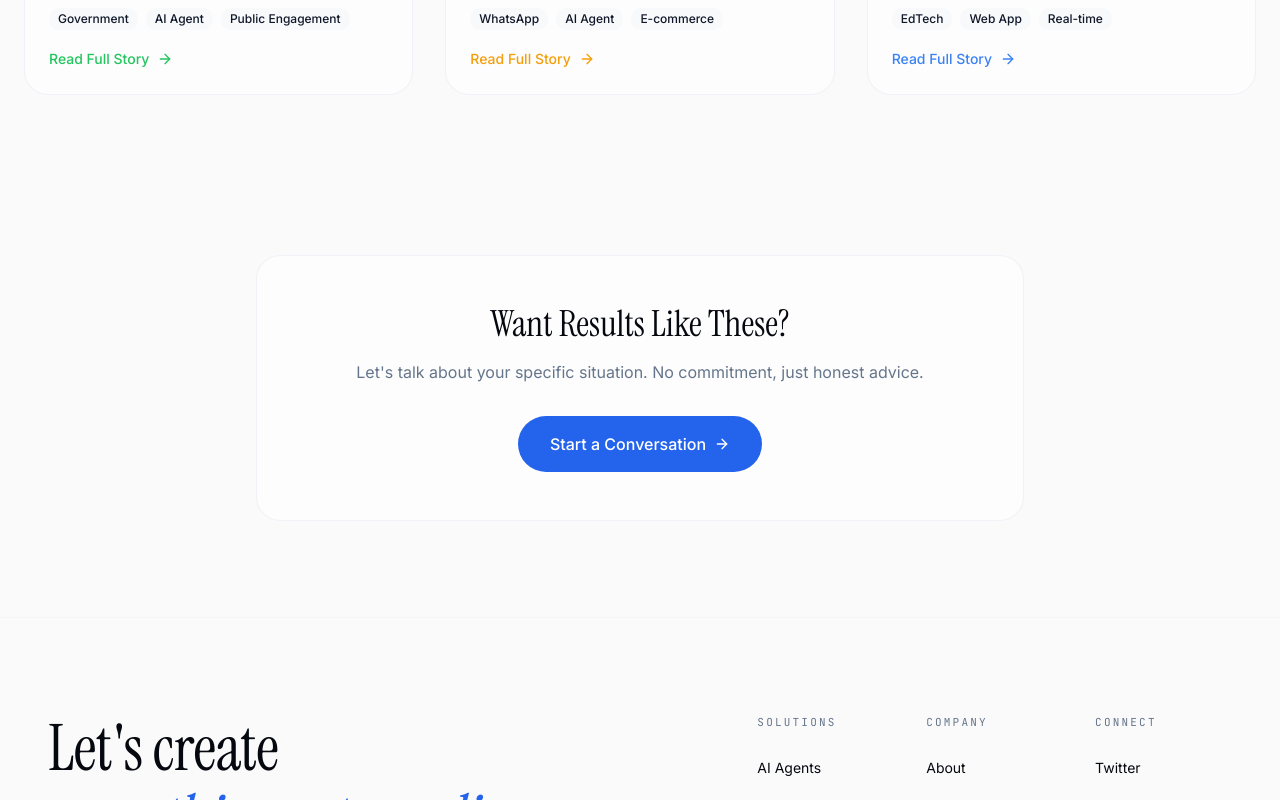
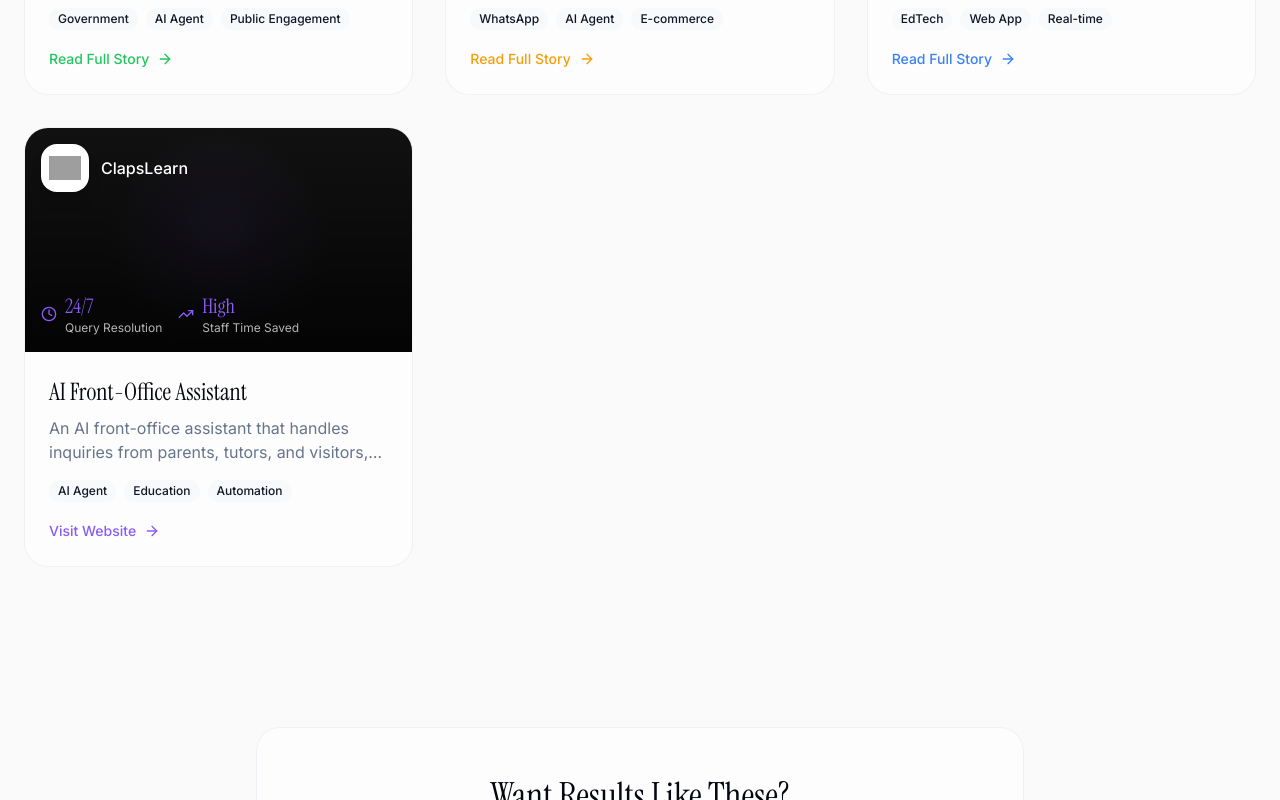
Before and after one commit to amnasahamed/boskimi, a Next.js app: page /case-studies in a window 1280 px wide. Shown: the part 840-1640 px from the top of the page. Built offline with nearby package versions, Linux system fonts and the light colour scheme; grey boxes are pictures that could not be loaded.

Commit message:
Add ClapsLearn AI bot to case studies and featured work

```diff
--- a/app/case-studies/page.tsx
+++ b/app/case-studies/page.tsx
@@ -51,9 +51,26 @@ const caseStudies = [
         ],
         color: "#3b82f6",
     },
+    {
+        slug: "clapslearn-ai",
+        title: "AI Front-Office Assistant",
+        client: "ClapsLearn",
+        desc: "An AI front-office assistant that handles inquiries from parents, tutors, and visitors, significantly reducing repetitive staff queries like a virtual receptionist.",
+        tags: ["AI Agent", "Education", "Automation"],
+        image: "https://clapslearn.com/images/hero-bg.jpg", // placeholder, can be updated later
+        logo: "https://cdn.brandfetch.io/idGKjDPWnh/theme/dark/logo.svg?c=1bxid64Mup7aczewSAYMX&t=1746853837154",
+        results: [
+            { label: "Query Resolution", value: "24/7", icon: Clock },
+            { label: "Staff Time Saved", value: "High", icon: TrendingUp },
+        ],
+        color: "#8b5cf6",
+        externalLink: "https://clapslearn.com/",
+    },
 ];
 
-function CaseStudyCard({ study, index }: { study: typeof caseStudies[0]; index: number }) {
+type CaseStudy = typeof caseStudies[0];
+
+function CaseStudyCard({ study, index }: { study: CaseStudy; index: number }) {
     return (
         <motion.div
             key={study.slug}
@@ -66,16 +83,33 @@ function CaseStudyCard({ study, index }: { study: typeof caseStudies[0]; index:
             {/* Image Section */}
             <div className="relative h-56 overflow-hidden">
                 <div className="absolute inset-0 bg-gradient-to-t from-black/80 via-black/40 to-transparent z-10" />
+                {study.image.startsWith("http") ? (
+                    <div
+                        className="absolute inset-0 bg-cover bg-center group-hover:scale-105 transition-transform duration-700"
+                        style={{
+                            backgroundImage: `radial-gradient(circle at center, rgba(139,92,246,0.1), transparent 50%)`,
+                            backgroundColor: '#111'
+                        }}
+                    />
+                ) : (
                     <Image
                         src={study.image}
                         alt={study.title}
                         fill
                         className="object-cover group-hover:scale-105 transition-transform duration-700"
                     />
+                )}
 
                 {/* Client badge */}
                 <div className="absolute top-4 left-4 z-20 flex items-center gap-3">
                     <div className="w-12 h-12 bg-white rounded-xl flex items-center justify-center p-2 shadow-lg">
+                        {study.logo.startsWith("http") ? (
+                            <img
+                                src={study.logo}
+                                alt={study.client}
+                                className="object-contain w-8 h-8"
+                            />
+                        ) : (
                             <Image
                                 src={study.logo}
                                 alt={study.client}
@@ -83,6 +117,7 @@ function CaseStudyCard({ study, index }: { study: typeof caseStudies[0]; index:
                                 height={40}
                                 className="object-contain"
                             />
+                        )}
                     </div>
                     <div>
                         <span className="font-medium text-white">{study.client}</span>
@@ -128,6 +163,18 @@ function CaseStudyCard({ study, index }: { study: typeof caseStudies[0]; index:
                     ))}
                 </div>
 
+                {study.externalLink ? (
+                    <a
+                        href={study.externalLink}
+                        target="_blank"
+                        rel="noopener noreferrer"
+                        className="inline-flex items-center gap-2 text-sm font-medium group/link"
+                        style={{ color: study.color }}
+                    >
+                        Visit Website
+                        <ArrowRight className="w-4 h-4 group-hover/link:translate-x-1 transition-transform" />
+                    </a>
+                ) : (
                     <Link
                         href={`/case-studies/${study.slug}`}
                         className="inline-flex items-center gap-2 text-sm font-medium group/link"
@@ -136,6 +183,7 @@ function CaseStudyCard({ study, index }: { study: typeof caseStudies[0]; index:
                         Read Full Story
                         <ArrowRight className="w-4 h-4 group-hover/link:translate-x-1 transition-transform" />
                     </Link>
+                )}
             </div>
         </motion.div>
     );
--- a/components/landing/stellar-portfolio.tsx
+++ b/components/landing/stellar-portfolio.tsx
@@ -224,7 +224,7 @@ export function StellarPortfolio() {
             <div className="h-px flex-1 bg-border" />
           </div>
 
-          <div className="grid md:grid-cols-2 lg:grid-cols-3 gap-8">
+          <div className="grid md:grid-cols-2 gap-8">
             {/* Navakeralam Card */}
             <a
               href="/case-studies/navakeralam"
@@ -282,6 +282,30 @@ export function StellarPortfolio() {
                 <h4 className="text-3xl font-serif text-white">ClapsBoard</h4>
                 <p className="text-gray-300 line-clamp-2">
                   Interactive whiteboard learning platform built for ClapsLearn.
+                </p>
+              </div>
+            </a>
+
+            {/* ClapsLearn AI Card */}
+            <a
+              href="https://clapslearn.com/"
+              target="_blank"
+              rel="noopener noreferrer"
+              className="group relative h-[300px] md:h-[400px] rounded-3xl overflow-hidden border border-border/50 bg-card/50 transition-all hover:border-violet-500/50"
+            >
+              <div className="absolute inset-0 bg-gradient-to-t from-black/80 via-black/20 to-transparent z-10" />
+
+              <div className="absolute inset-0 bg-[radial-gradient(circle_at_center,rgba(139,92,246,0.1),transparent_50%)] bg-cover bg-center group-hover:scale-105 transition-transform duration-700" />
+              <div className="absolute top-8 left-8 w-40 h-16 bg-[url('https://cdn.brandfetch.io/idGKjDPWnh/theme/dark/logo.svg?c=1bxid64Mup7aczewSAYMX&t=1746853837154')] bg-contain bg-no-repeat bg-left z-20" />
+              <div className="absolute top-1/2 left-1/2 -translate-x-1/2 -translate-y-1/2 w-32 h-32 bg-violet-500/20 rounded-full blur-2xl group-hover:bg-violet-500/30 transition-colors" />
+
+              <div className="absolute bottom-0 left-0 right-0 p-8 z-20 space-y-3">
+                <Badge variant="outline" className="border-violet-500 text-violet-400 bg-violet-500/10 backdrop-blur-sm">
+                  AI Assistant
+                </Badge>
+                <h4 className="text-3xl font-serif text-white">ClapsLearn</h4>
+                <p className="text-gray-300 line-clamp-3">
+                  An AI front-office assistant that handles inquiries from parents, tutors, and visitors, significantly reducing repetitive staff queries.
                 </p>
               </div>
             </a>
```
Also changed, not shown: 1 other file (tests, documents, lock files or other folders). Lines whose indentation alone changed are shown as unchanged.
